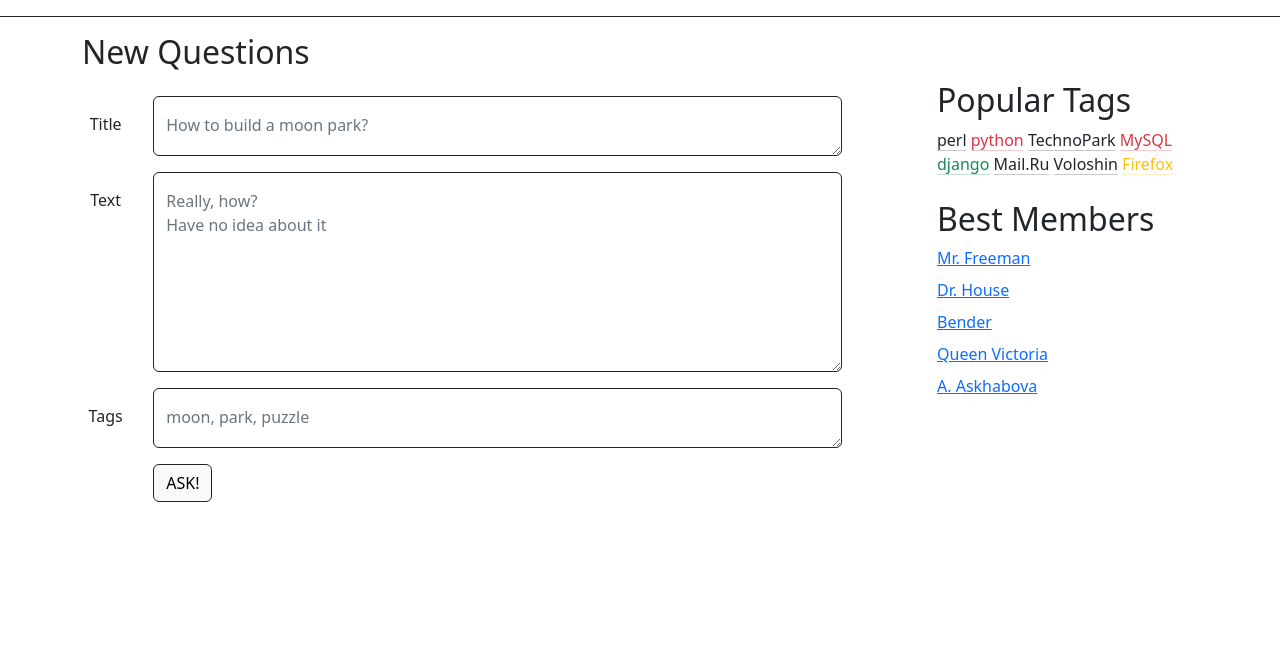
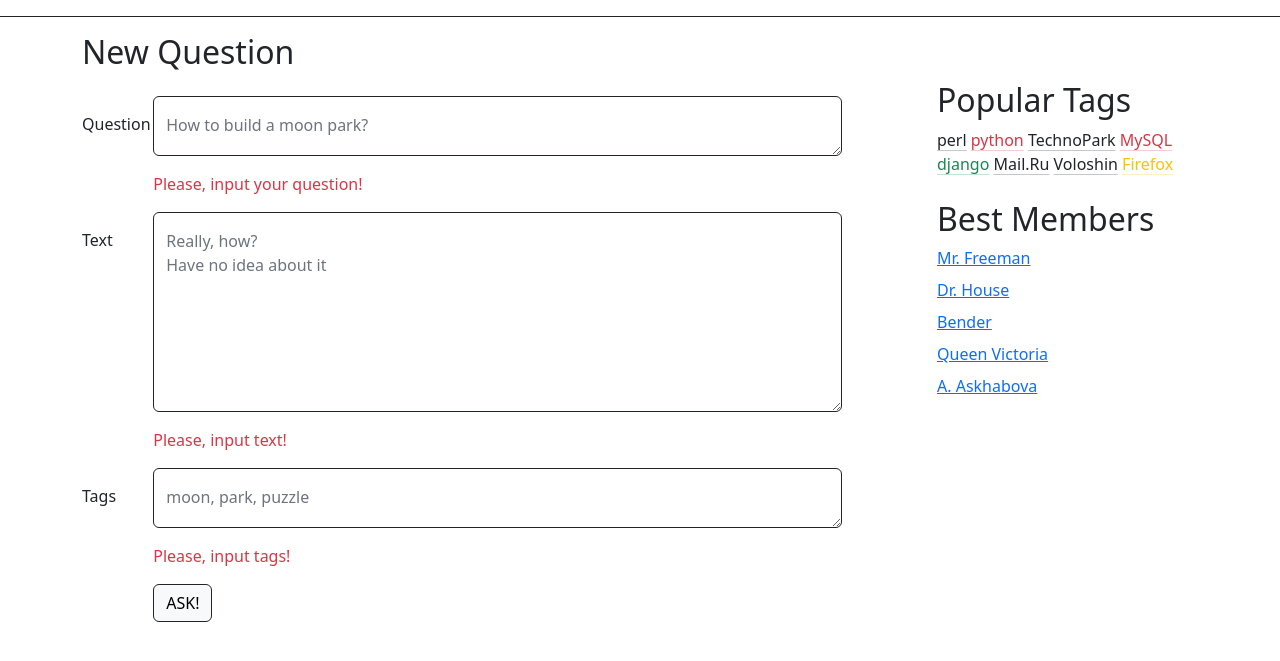
Before and after one commit to arishask/askme_askhabova, a Python web app: template templates/ask.html in a window 1280 px wide. Shown: the part 73-734 px from the top of the page. Run offline with Jinja, Linux system fonts and the light colour scheme; the template is opened without the code that fills it, so the values that code supplies are empty; some libraries are stand-ins or nearby versions.

Commit message:
task1 try2

```diff
--- a/templates/ask.html
+++ b/templates/ask.html
@@ -35,10 +35,11 @@
 
           <!-- {% block content %} -->
           <div class="d-flex align-items-center">
-            <h2>New Questions</h2>
+            <h2>New Question</h2>
           </div>
+
           <div class="row mt-3">
-            <div class="col-1 d-flex justify-content-center mt-3">Title</div>
+            <div class="col-1 d-flex justify-content-lg-start mt-3">Question</div>
             <div class="col-10">
               <div class="form-floating">
                 <textarea class="form-control border-dark" placeholder="Leave a comment here" id="floatingTextarea1" style="height: 60px"></textarea>
@@ -46,8 +47,16 @@
               </div>
             </div>
           </div>
+          <div class="row alert-message">
+            <div class="col-1"></div>
+            <div class="col-10">
+              <div class="text-danger mt-3 d-flex justify-content-lg-start" role="alert">
+                Please, input your question!
+              </div>
+            </div>
+          </div>
           <div class="row mt-3">
-            <div class="col-1 d-flex justify-content-center mt-3">Text</div>
+            <div class="col-1 d-flex justify-content-lg-start mt-3">Text</div>
             <div class="col-10">
               <div class="form-floating">
                 <textarea class="form-control border-dark" placeholder="Leave a comment here" id="floatingTextarea2" style="height: 200px"></textarea>
@@ -55,13 +64,34 @@
               </div>
             </div>
           </div>
+          <div class="row alert-message">
+            <div class="col-1"></div>
+            <div class="col-10">
+              <div class="text-danger mt-3 d-flex justify-content-lg-start" role="alert">
+                Please, input text!
+              </div>
+            </div>
+          </div>
           <div class="row mt-3">
-            <div class="col-1 d-flex justify-content-center mt-3">Tags</div>
+            <div class="col-1 d-flex justify-content-lg-start mt-3">Tags</div>
             <div class="col-10">
               <div class="form-floating">
                 <textarea class="form-control border-dark" placeholder="Leave a comment here" id="floatingTextarea3" style="height: 60px"></textarea>
                 <label for="floatingTextarea3" class="text-secondary">moon, park, puzzle</label>
               </div>
+            </div>
+          </div>
+          <div class="row alert-message">
+            <div class="col-1"></div>
+            <div class="col-10">
+              <div class="text-danger mt-3 d-flex justify-content-lg-start" role="alert">
+                Please, input tags!
+              </div>
+            </div>
+          </div>
+          <div class="row button">
+            <div class="col-1"></div>
+            <div class="col-10">
               <button type="button" class="btn btn-light border-dark mt-3">ASK!</button>
             </div>
           </div>
--- a/templates/question.html
+++ b/templates/question.html
@@ -70,12 +70,12 @@
           </div>
           <hr>
           <div>
-            <div class="d-flex flex-column gap-3">
-              <div class="card w-100 mt-1 border-dark" style="width: 18rem;">
+            <div class="d-flex flex-column gap-3 mb-3">
+              <div class="card w-100 mt-3 border-dark" style="width: 18rem;">
                 <div class="card-body">
                   <div class="row">
                     <div class="col-2">
-                      <div class="border" style="height: 80px">
+                      <div class="border mb-3" style="height: 80px">
                         <img src="jpg.jpg" alt="Avatar" class="img-fluid">
                       </div>
                       <button type="button" class="btn btn-primary p-1 bg-dark border-dark">
```
